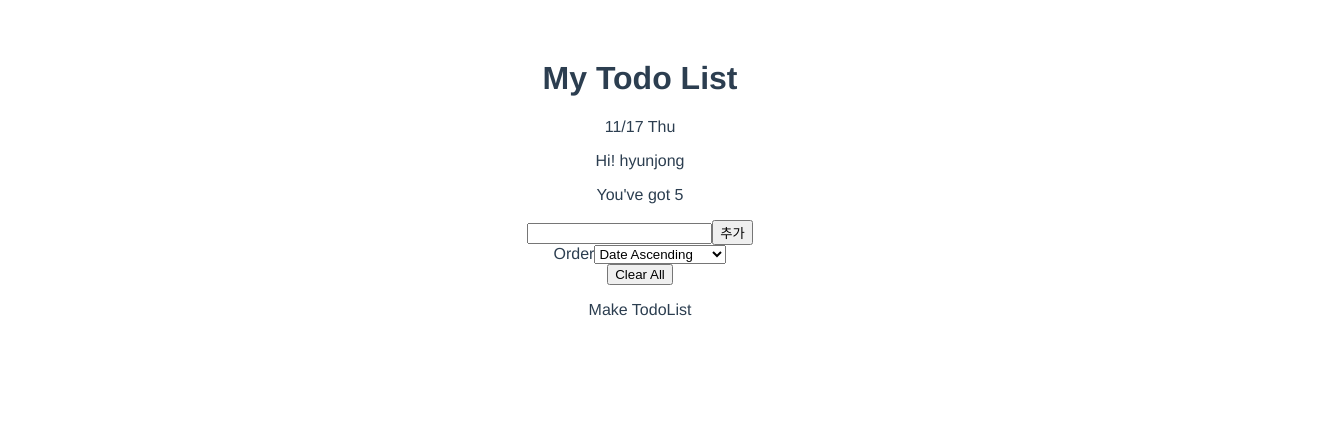
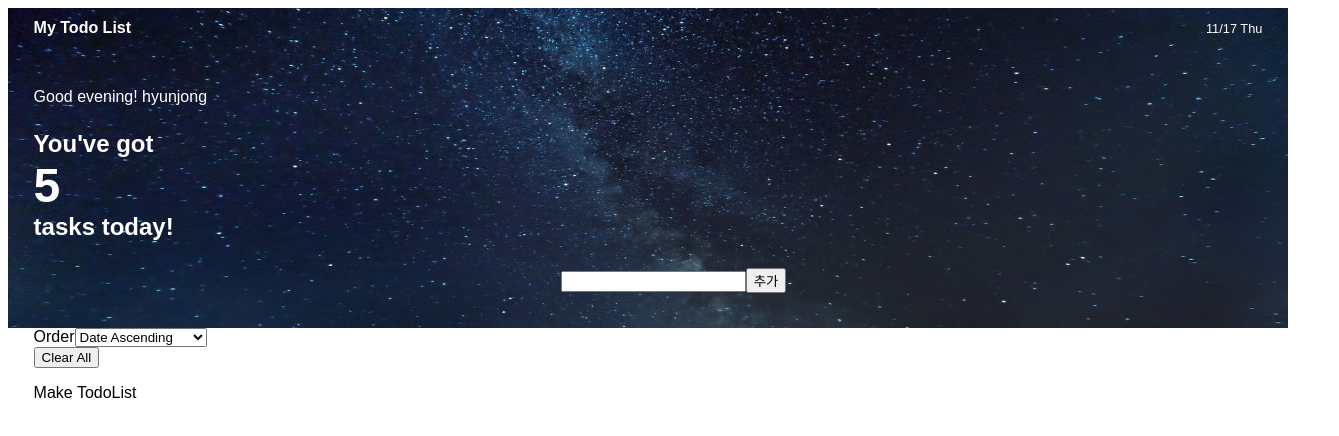
Before and after one commit to hyunjong-96/Vue-study, a Vue app in the folder vue-example/: page / in a window 1280 px wide. Shown: the top 436 px of the page, 1339 px wide, since content can reach past the window. Built offline with nearby package versions, Linux system fonts and the light colour scheme.

Commit message:
hear css

```diff
--- a/vue-example/package.json
+++ b/vue-example/package.json
@@ -19,6 +19,8 @@
     "babel-eslint": "^10.1.0",
     "eslint": "^6.7.2",
     "eslint-plugin-vue": "^6.2.2",
+    "node-sass": "^5.0.0",
+    "sass-loader": "^7.1.0",
     "vue-template-compiler": "^2.6.11"
   }
 }
--- a/vue-example/src/App.vue
+++ b/vue-example/src/App.vue
@@ -1,42 +1,35 @@
 <template>
   <div id="app">
     <TodoHeader/>
-    <TodoTitle/>
-    <TodoInput/>
-    <TodoController/>
-    <TodoList/>
-    <TodoFooter/>
+    <TodoBody/>
   </div>
 </template>
 
 <script>
 import TodoHeader from "./components/TodoHeader";
-import TodoTitle from "./components/TodoTitle"
-import TodoInput from "./components/TodoInput";
-import TodoController from "./components/TodoController"
-import TodoList from "./components/TodoList";
-import TodoFooter from "./components/TodoFooter";
+import TodoBody from "./components/TodoBody"
 
 export default {
   name: 'App',
   components: {
     TodoHeader,
-    TodoTitle,
-    TodoInput,
-    TodoController,
-    TodoList,
-    TodoFooter,
+    TodoBody
   }
 }
 </script>
 
 <style>
-#app {
+#app{
+  width: 100vw ;
+  height: 100vh;
+  font-family: sans-serif;
+}
+/* #app {
   font-family: Avenir, Helvetica, Arial, sans-serif;
   -webkit-font-smoothing: antialiased;
   -moz-osx-font-smoothing: grayscale;
   text-align: center;
   color: #2c3e50;
   margin-top: 60px;
-}
+} */
 </style>
--- /dev/null
+++ b/vue-example/src/components/TodoBody.vue
@@ -0,0 +1,28 @@
+<template>
+    <div class="body">
+        <TodoController/>
+        <TodoList/>
+        <TodoFooter/>
+    </div>
+</template>
+
+<script>
+import TodoController from "./TodoController"
+import TodoList from "./TodoList"
+import TodoFooter from "./TodoFooter"
+export default {
+    components:{
+        TodoController,
+        TodoList,
+        TodoFooter
+    }
+}
+</script>
+
+<style>
+    .body{
+        width:100%;
+        height: 60%;
+        padding: 0% 2%;
+    }
+</style>
--- a/vue-example/src/components/TodoHeader.vue
+++ b/vue-example/src/components/TodoHeader.vue
@@ -1,28 +1,32 @@
 <template>
-    <header class="headr">
-        <h1 class="logo">My Todo List</h1>
-        <p class="date">{{thisTime}}</p>
+    <header class="header">
+        <TodoTop/>
+        <TodoTitle/>
+        <TodoInput/>
     </header>
 </template>
 
 <script>
+import TodoTop from './TodoTop';
+import TodoTitle from './TodoTitle';
+import TodoInput from './TodoInput';
 export default {
-    data(){
-        return{
-            thisTime:""
-        }
-    },
-    created(){
-        const now = new Date()
-        const month = now.getMonth()
-        const day = now.getDate()
-        const weekList = new Array("Sun","Mon","Tue","Wed","Thu","Fri","Sat")
-        const week = weekList[now.getDay()]
-        this.thisTime = `${month}/${day} ${week}`
+    components:{
+        TodoTop,
+        TodoTitle,
+        TodoInput
     }
 }
 </script>
 
-<style>
+<style lang="scss">
+
+    .header{
+        height:40%;
+        background-image: url('~@/assets/sky.jpg');
+        background-size: cover;
+        background-repeat: no-repeat;
+        color:white;
+    }
 
 </style>
--- a/vue-example/src/components/TodoInput.vue
+++ b/vue-example/src/components/TodoInput.vue
@@ -1,7 +1,9 @@
 <template>
-    <div>
+    <div class="bottom">
+        <div class="input">
         <input type="text" v-model="newTodoItem">
         <button v-on:click="addTodo">추가</button>
+        </div>
     </div>
 </template>
 
@@ -31,6 +33,13 @@ export default {
 }
 </script>
 
-<style>
-
+<style lang='scss'>
+    .bottom{
+        height:20%;
+        width:100%;
+        margin: 0% 2%;
+        display:flex;
+        align-items: center;
+        justify-content: center;
+    }
 </style>
--- a/vue-example/src/components/TodoList.vue
+++ b/vue-example/src/components/TodoList.vue
@@ -28,6 +28,13 @@ export default {
 }
 </script>
 
-<style>
+<style lang="scss">
+$color: #f0f0f0;
+.list {
+  background: $color;
 
+  &_text {
+    font-weight: bold;
+  }
+}
 </style>
--- a/vue-example/src/components/TodoTitle.vue
+++ b/vue-example/src/components/TodoTitle.vue
@@ -1,9 +1,10 @@
 <template>
     <div class="title">
-        <p class="title_message">{{message}}</p>
+        <p class="title_message">Good evening! {{nickname}}</p>
         <p class="title_task">
-            You've got
-            <span class="title_taskTotal">{{taskTotal}}</span>
+            You've got<br>
+            <span class="title_taskTotal">{{taskTotal}}</span><br>
+            tasks today!
         </p>
     </div>
 </template>
@@ -12,13 +13,28 @@
 export default {
     data(){
         return{
-            message:"Hi! hyunjong",
+            nickname:"hyunjong",
             taskTotal:5
         }
     }
 }
 </script>
 
-<style>
+<style lang="scss">
+$backgroundColor:red;
+    .title{
+        height:50%;
+        margin: 0% 2%;
+        &_message{
 
+        }
+        &_task{
+            font-size:1.5em;
+            font-weight: bold;
+
+        }
+        &_taskTotal{
+            font-size:2em;
+        }
+    }
 </style>
--- /dev/null
+++ b/vue-example/src/components/TodoTop.vue
@@ -0,0 +1,42 @@
+<template>
+    <header class="top">
+        <h1 class="top_logo">My Todo List</h1>
+        <p class="top_date">{{thisTime}}</p>
+    </header>
+</template>
+
+<script>
+export default {
+    data(){
+        return{
+            thisTime:""
+        }
+    },
+    created(){
+        const now = new Date()
+        const month = now.getMonth()
+        const day = now.getDate()
+        const weekList = new Array("Sun","Mon","Tue","Wed","Thu","Fri","Sat")
+        const week = weekList[now.getDay()]
+        this.thisTime = `${month}/${day} ${week}`
+    },
+
+}
+</script>
+
+<style lang="scss">
+    .top{
+        height: 20%;
+        display:flex;
+        justify-content: space-between;
+        margin: 0% 2%;
+        &_logo{
+            font-size: 1em;
+            font-weight: bold;
+        }
+        &_date{
+
+            font-size:0.8em
+        }
+    }
+</style>
```
Also changed, not shown: vue-example/src/assets/sky.jpg (added), 1 other file (tests, documents, lock files or other folders).
